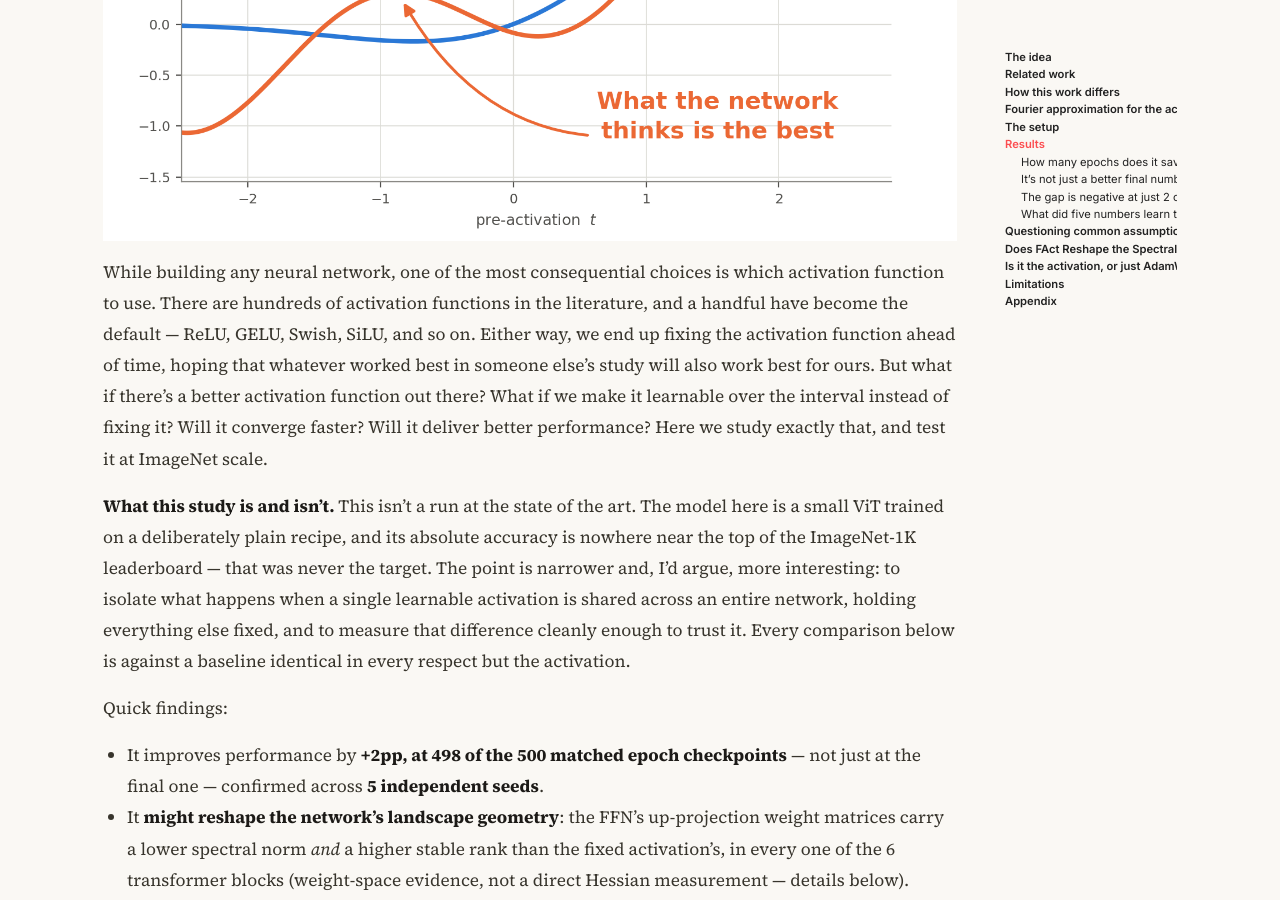
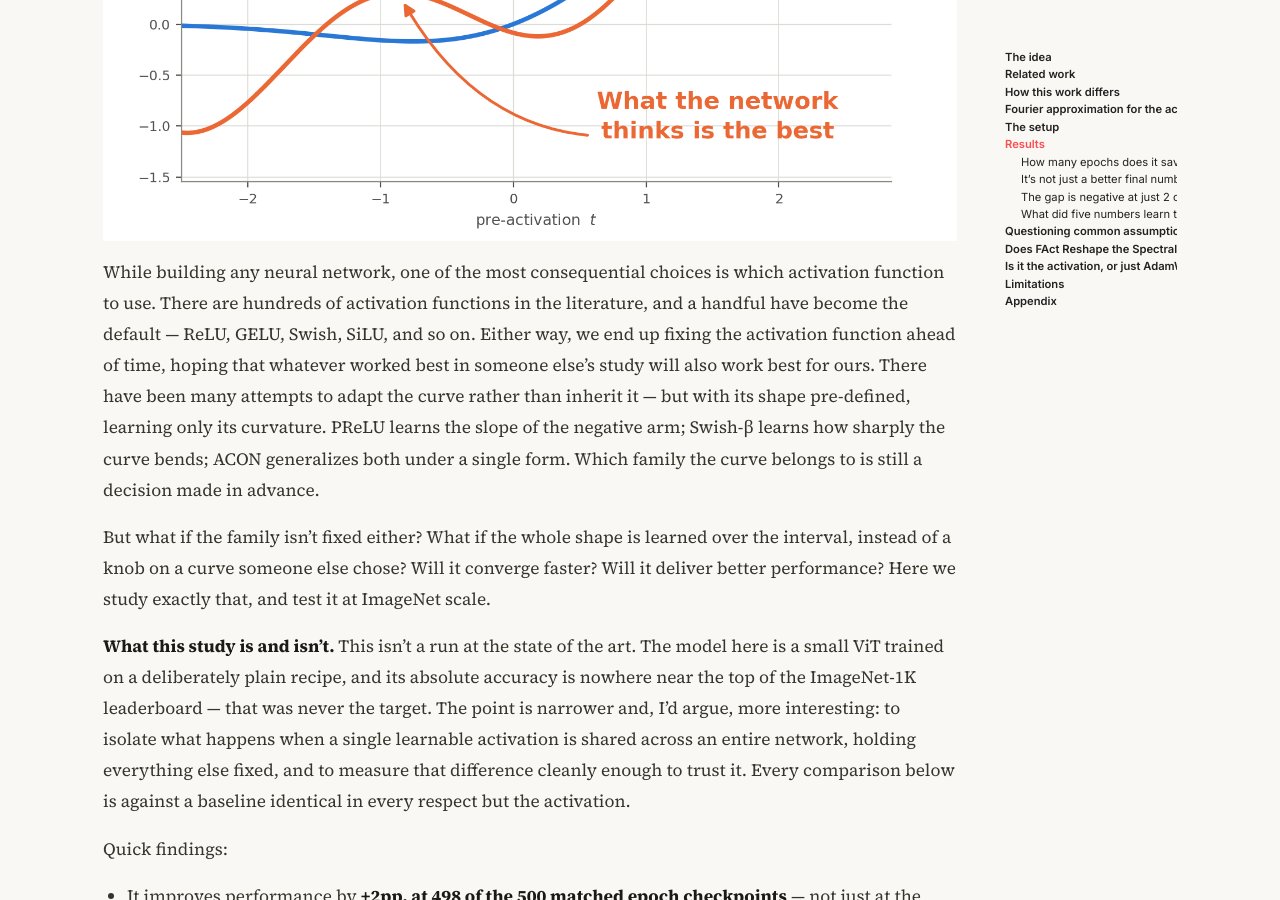
Before and after one commit to Arunprakash-A/Arunprakash-a.github.io, a Jekyll site: the page built from _posts/2026-08-11-learnable-activations-might-have-better-loss-landscape.md, in a window 1280 px wide and 900 px high, scrolled down 639 px. Built offline with Jekyll 4.4.1, drawn with Linux system fonts in a browser that asks for light colours; nearby versions of some CDN libraries.

Commit message:
Open with the parametric-activation line (PReLU, Swish-beta, ACON) before the what-if
Co-Authored-By: Claude Opus 5 <noreply@anthropic.com>

```diff
--- a/_posts/2026-08-11-learnable-activations-might-have-better-loss-landscape.md
+++ b/_posts/2026-08-11-learnable-activations-might-have-better-loss-landscape.md
@@ -12,8 +12,14 @@ which activation function to use. There are hundreds of activation functions
 in the literature, and a handful have become the default — ReLU, GELU, Swish,
 SiLU, and so on. Either way, we end up fixing the activation function ahead of
 time, hoping that whatever worked best in someone else's study will also work
-best for ours. But what if there's a better activation function out there?
-What if we make it learnable over the interval instead of fixing it? Will it
+best for ours. There have been many attempts to adapt the curve rather than
+inherit it — but with its shape pre-defined, learning only its curvature.
+PReLU learns the slope of the negative arm; Swish-β learns how sharply the
+curve bends; ACON generalizes both under a single form. Which family the
+curve belongs to is still a decision made in advance.
+
+But what if the family isn't fixed either? What if the whole shape is learned
+over the interval, instead of a knob on a curve someone else chose? Will it
 converge faster? Will it deliver better performance? Here we study exactly
 that, and test it at ImageNet scale.
 
```
